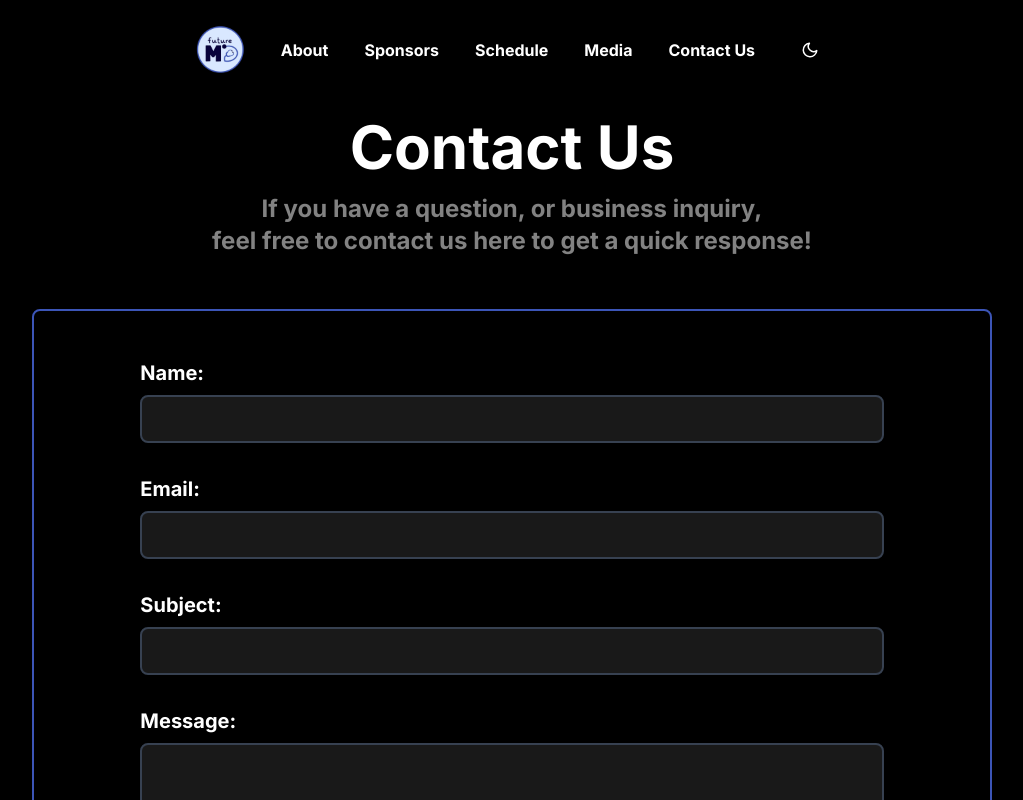
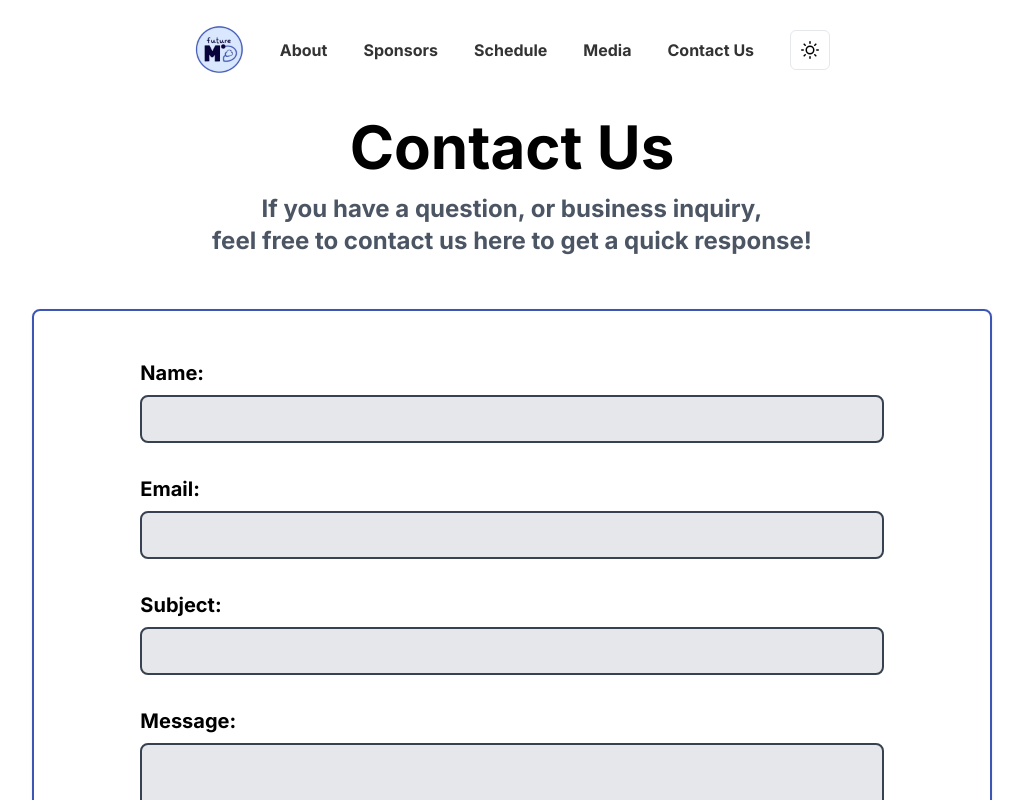
Before and after one commit to advayc/futuremd-site, a Next.js app: page /contact in a window 1280 px wide. Shown: the top 800 px of the page, without its empty margins (128-1151 px from the left). Built offline with nearby package versions, Linux system fonts and the light colour scheme.

Commit message:
change deafult toggleoptions type to whatever stored in localstorage, if null then default to black, also fixed bug where screen flashed showing light mode when dark mode pressed (removed transition colors and delay)

```diff
--- a/components/ToggleButton.tsx
+++ b/components/ToggleButton.tsx
@@ -4,22 +4,19 @@ import { FiMoon, FiSun } from 'react-icons/fi';
 
 type ToggleOptionsType = 'dark' | 'light';
 
-const ToggleButton = ({
-  selected,
-  setSelected,
-}: {
+interface ToggleButtonProps {
   selected: ToggleOptionsType;
   setSelected: React.Dispatch<React.SetStateAction<ToggleOptionsType>>;
-}) => {
+}
 
+const ToggleButton: React.FC<ToggleButtonProps> = ({ selected, setSelected }) => {
   useEffect(() => {
-    const savedTheme = localStorage.getItem('theme');
+    const savedTheme = localStorage.getItem('theme') as ToggleOptionsType | null;
     if (savedTheme) {
-      setSelected(savedTheme as ToggleOptionsType);
+      setSelected(savedTheme);
     } else {
-      // Default to 'dark' if no theme is set
-      setSelected('dark');
-      localStorage.setItem('theme', 'dark');
+      setSelected('light'); // Default to 'light' if no theme is set
+      localStorage.setItem('theme', 'light');
     }
   }, []); // Run once on component mount
 
@@ -32,7 +29,7 @@ const ToggleButton = ({
   return (
     <button
       onClick={toggleTheme}
-      className={`flex items-center p-2.5 transition-colors duration-300 rounded-md border ${
+      className={`flex items-center p-2.5 rounded-md border ${
         selected === 'light'
           ? 'text-black bg-white hover:bg-gray-300'
           : 'text-white hover:bg-[#191919] border-none'
--- a/components/navbar.tsx
+++ b/components/navbar.tsx
@@ -1,5 +1,6 @@
 import React, { useState, useEffect } from 'react';
 import ToggleButton from '@/components/ToggleButton';
+
 type ToggleOptionsType = 'dark' | 'light';
 
 const Navbar: React.FC = () => {
@@ -16,7 +17,7 @@ const Navbar: React.FC = () => {
   }, [selected]);
 
   return (
-    <header className={`transition-colors duration-500 ${selected === 'light' ? 'bg-light-bg' : 'bg-dark-bg'}`}>
+    <header className={`${selected === 'light' ? 'bg-light-bg' : 'bg-dark-bg'}`}>
       <nav className="flex items-center justify-center">
         <a href="/">
           <img src="logo.png" alt="Logo" className="h-[50px] mr-9 logo" />
--- a/pages/contact.tsx
+++ b/pages/contact.tsx
@@ -8,7 +8,7 @@ const inter = Inter({ subsets: ["latin"] });
 
 export default function Contact() {
   return (
-    <main className={`min-h-screen flex-col items-center justify-between pt-[25px] ${inter.className} transition-colors duration-500 dark:bg-black bg-light-bg`}>
+    <main className={`min-h-screen flex-col items-center justify-between pt-[25px] ${inter.className} dark:bg-black bg-light-bg`}>
       <Navbar />
       <div className="pt-[10px]">
         <h1 className="text-6xl font-bold my-8 mb-4 text-center dark:text-white text-black">Contact Us</h1>
```
